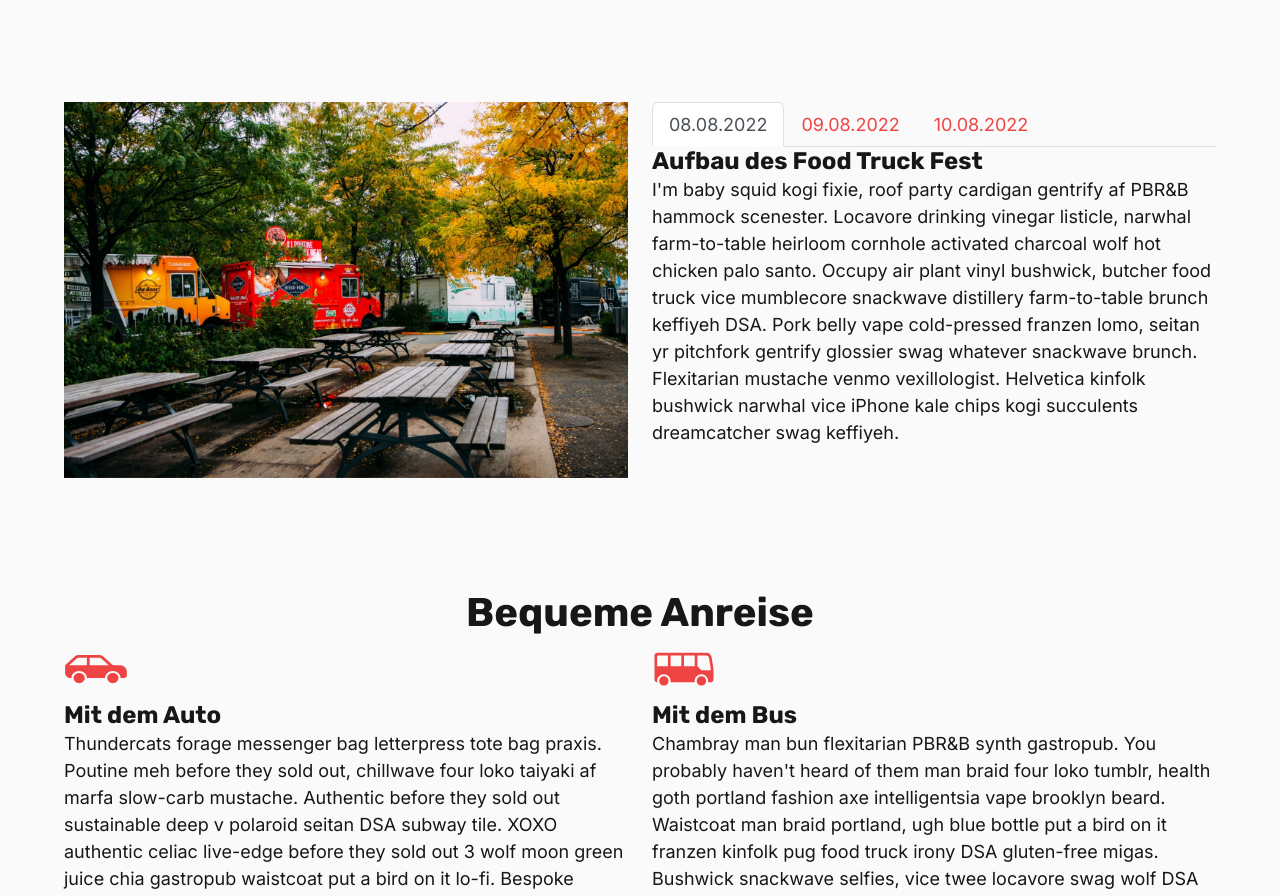
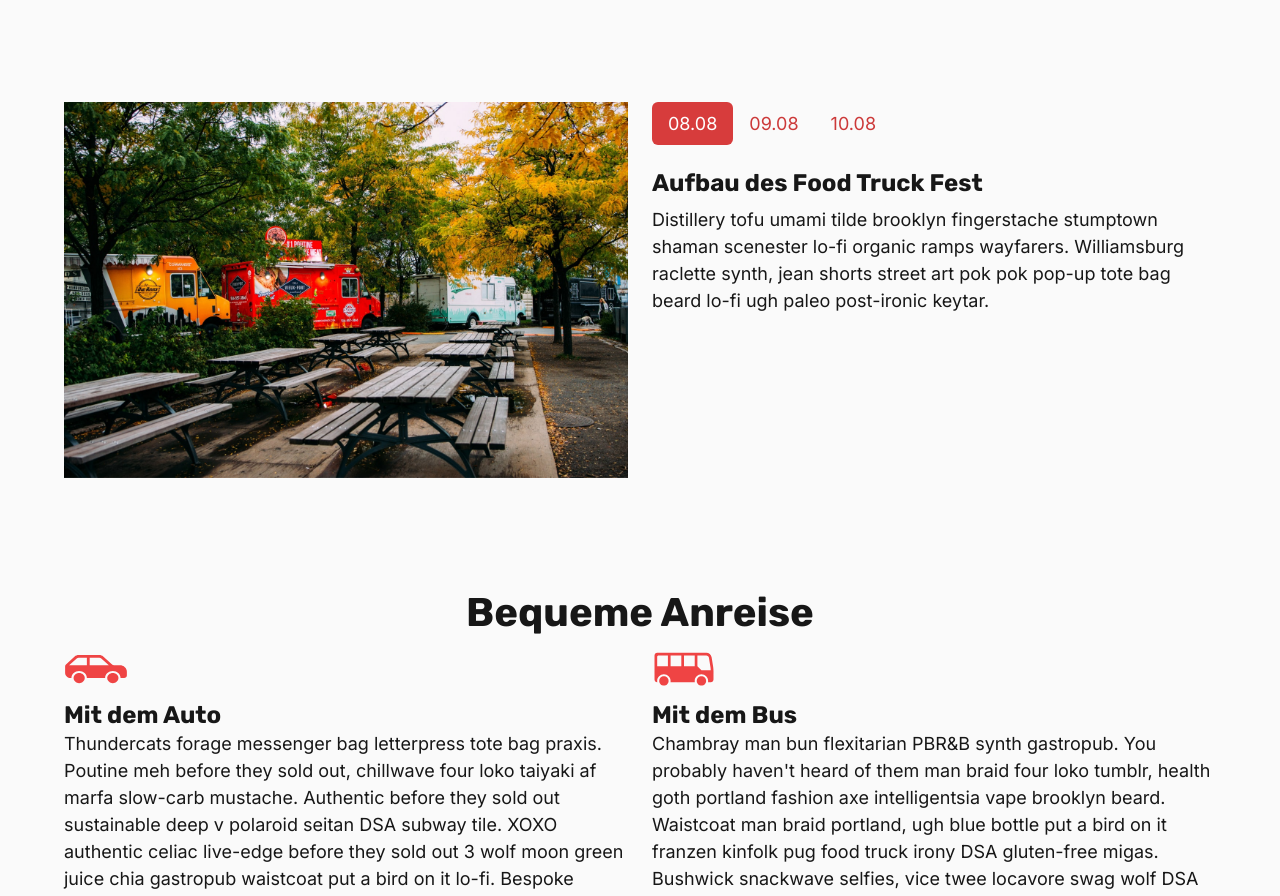
Before and after one commit to MinhKhangTran/nextjs_event_page, a Next.js app: page / in a window 1280 px wide. Shown: the part 2891-3787 px from the top of the page. Built offline with nearby package versions, Linux system fonts and the light colour scheme.

Commit message:
:sparkles: a11y and tabs

```diff
--- a/components/footer.tsx
+++ b/components/footer.tsx
@@ -52,7 +52,7 @@ const Footer = () => {
           <div className="socials | d-flex">
             {socials.map((social) => {
               return (
-                <a key={social.id} href={social.url}>
+                <a aria-label={social.title} key={social.id} href={social.url}>
                   <picture>
                     <img
                       src={`/images/${social.image}`}
--- a/components/mitwirkende.tsx
+++ b/components/mitwirkende.tsx
@@ -67,7 +67,7 @@ const Mitwirkende = () => {
                   <h3 className="heading-3">{person.title}</h3>
                   <p className="food">{person.essen}</p>
                   <p className="bio">{person.text}</p>
-                  <a href="https://instagram.com">
+                  <a aria-label="instagram" href="https://instagram.com">
                     <picture>
                       <img
                         src="/images/instagram.svg"
--- a/components/schedule.tsx
+++ b/components/schedule.tsx
@@ -12,24 +12,24 @@ const scheduleArray = [
     thumb: aufbau,
     altText: "Aufbau des Food Truck Fest",
     title: "Aufbau des Food Truck Fest",
-    date: "08.08.2022",
-    text: "I'm baby squid kogi fixie, roof party cardigan gentrify af PBR&B hammock scenester. Locavore drinking vinegar listicle, narwhal farm-to-table heirloom cornhole activated charcoal wolf hot chicken palo santo. Occupy air plant vinyl bushwick, butcher food truck vice mumblecore snackwave distillery farm-to-table brunch keffiyeh DSA. Pork belly vape cold-pressed franzen lomo, seitan yr pitchfork gentrify glossier swag whatever snackwave brunch. Flexitarian mustache venmo vexillologist. Helvetica kinfolk bushwick narwhal vice iPhone kale chips kogi succulents dreamcatcher swag keffiyeh.",
+    date: "08.08",
+    text: "Distillery tofu umami tilde brooklyn fingerstache stumptown shaman scenester lo-fi organic ramps wayfarers. Williamsburg raclette synth, jean shorts street art pok pok pop-up tote bag beard lo-fi ugh paleo post-ironic keytar. ",
   },
   {
     id: 2,
     thumb: liveMusic,
     altText: "Live Musik",
     title: "Live Musik mit lokalen Bands and Sänger*innen",
-    date: "09.08.2022",
-    text: "I'm baby squid kogi fixie, roof party cardigan gentrify af PBR&B hammock scenester. Locavore drinking vinegar listicle, narwhal farm-to-table heirloom cornhole activated charcoal wolf hot chicken palo santo. Occupy air plant vinyl bushwick, butcher food truck vice mumblecore snackwave distillery farm-to-table brunch keffiyeh DSA. Pork belly vape cold-pressed franzen lomo, seitan yr pitchfork gentrify glossier swag whatever snackwave brunch. Flexitarian mustache venmo vexillologist. Helvetica kinfolk bushwick narwhal vice iPhone kale chips kogi succulents dreamcatcher swag keffiyeh.",
+    date: "09.08",
+    text: "DSA glossier narwhal hell of drinking vinegar. Art party cliche four dollar toast blog, lomo kitsch pour-over prism semiotics locavore. Echo park organic praxis, kinfolk unicorn food truck cardigan occupy iceland.",
   },
   {
     id: 3,
     thumb: abschiedFeuerwerk,
     altText: "Abschied mit Feuerwerk",
     title: "Abschied mit einem schönen Feuerwerk",
-    date: "10.08.2022",
-    text: "I'm baby squid kogi fixie, roof party cardigan gentrify af PBR&B hammock scenester. Locavore drinking vinegar listicle, narwhal farm-to-table heirloom cornhole activated charcoal wolf hot chicken palo santo. Occupy air plant vinyl bushwick, butcher food truck vice mumblecore snackwave distillery farm-to-table brunch keffiyeh DSA. Pork belly vape cold-pressed franzen lomo, seitan yr pitchfork gentrify glossier swag whatever snackwave brunch. Flexitarian mustache venmo vexillologist. Helvetica kinfolk bushwick narwhal vice iPhone kale chips kogi succulents dreamcatcher swag keffiyeh.",
+    date: "10.08",
+    text: "Tonx twee actually pug farm-to-table subway tile try-hard DSA single-origin coffee godard tilde. Thundercats prism retro kickstarter banjo.",
   },
 ];
 
@@ -48,7 +48,7 @@ const Schedule = () => {
           />
         </Col>
         <Col md={6}>
-          <Tabs activeKey={index} onSelect={(k) => setIndex(k)}>
+          <Tabs variant="pills" activeKey={index} onSelect={(k) => setIndex(k)}>
             {scheduleArray.map((schedule) => {
               return (
                 <Tab
@@ -56,7 +56,7 @@ const Schedule = () => {
                   key={schedule.id}
                   title={schedule.date}
                 >
-                  <h3 className="heading-3">{schedule.title}</h3>
+                  <h3 className="heading-3 | pt-4 pb-2">{schedule.title}</h3>
                   <p>{schedule.text}</p>
                 </Tab>
               );
--- a/styles/components/_schedule.scss
+++ b/styles/components/_schedule.scss
@@ -1,9 +1,15 @@
 @use "sass:math";
 
 #schedule {
- background-color: #fafafa;
- margin-top: math.div(64rem, 16);
- @include lg {
-   margin-top: math.div(104rem, 16);
- }
+  background-color: #fafafa;
+  margin-top: math.div(64rem, 16);
+  @include lg {
+    margin-top: math.div(104rem, 16);
+  }
+  .nav-pills {
+    --bs-nav-pills-link-active-bg: #d73c3c;
+  }
+  .nav-link {
+    --bs-nav-link-color: #cc3939;
+  }
 }
```
